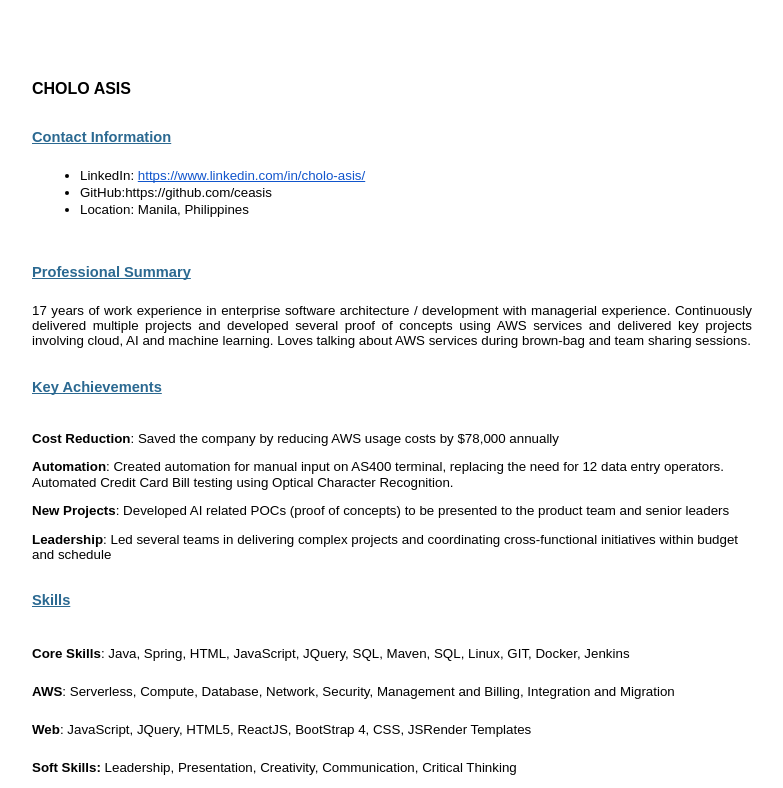
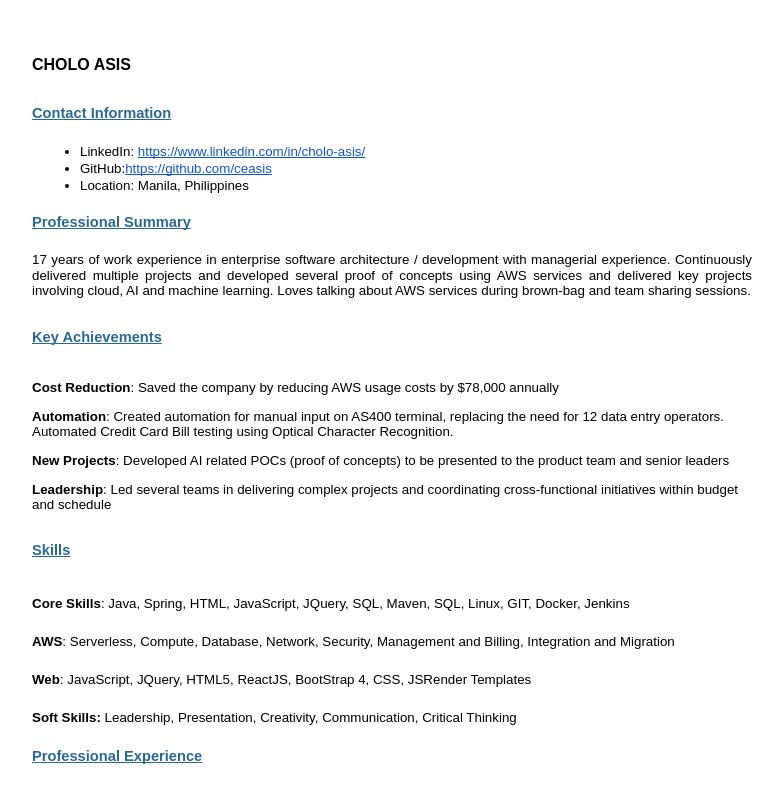
Before and after one commit to ceasis/aboutme, a plain HTML site: page index.html in a window 1280 px wide. Shown: the top 788 px of the page, without its empty margins (24-807 px from the left). Drawn offline with Linux system fonts and the light colour scheme.

Commit message:
Update index.html

```diff
--- a/index.html
+++ b/index.html
@@ -491,9 +491,6 @@ h6 {
 </style>
 </head>
 <body class="c38 doc-content">
-	<p class="c23 c31">
-		<span class="c16 c9"></span>
-	</p>
 	<p class="c23">
 		<span class="c9 c16">CHOLO ASIS</span>
 	</p>
@@ -507,9 +504,9 @@ h6 {
 			class="c2 c5">https://www.linkedin.com/in/cholo-asis/</span></li>
 		<li class="c14"><span class="c4">GitHub:</span><span
 			class="c4"><a class="c1"
-				href="https://github.com/ceasis></a></span><span
+				href="https://github.com/ceasis"></a></span><span
 			class="c2 c5">https://github.com/ceasis</span></li>
-		<li class="c24 c44 li-bullet-0"><span class="c4">Location:
+		<li class="c24"><span class="c4">Location:
 				Manila, Philippines</span></li>
 	</ul>
 	<h3 class="c39" id="h.89o79fpkcq6">
```
